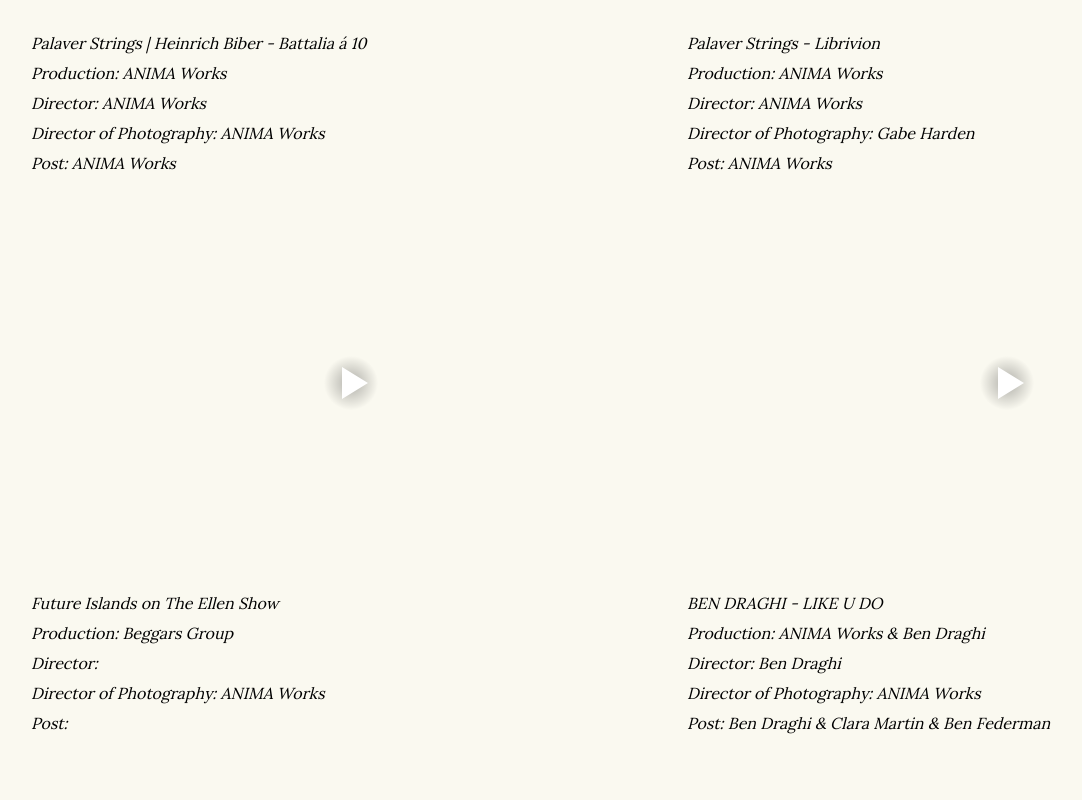
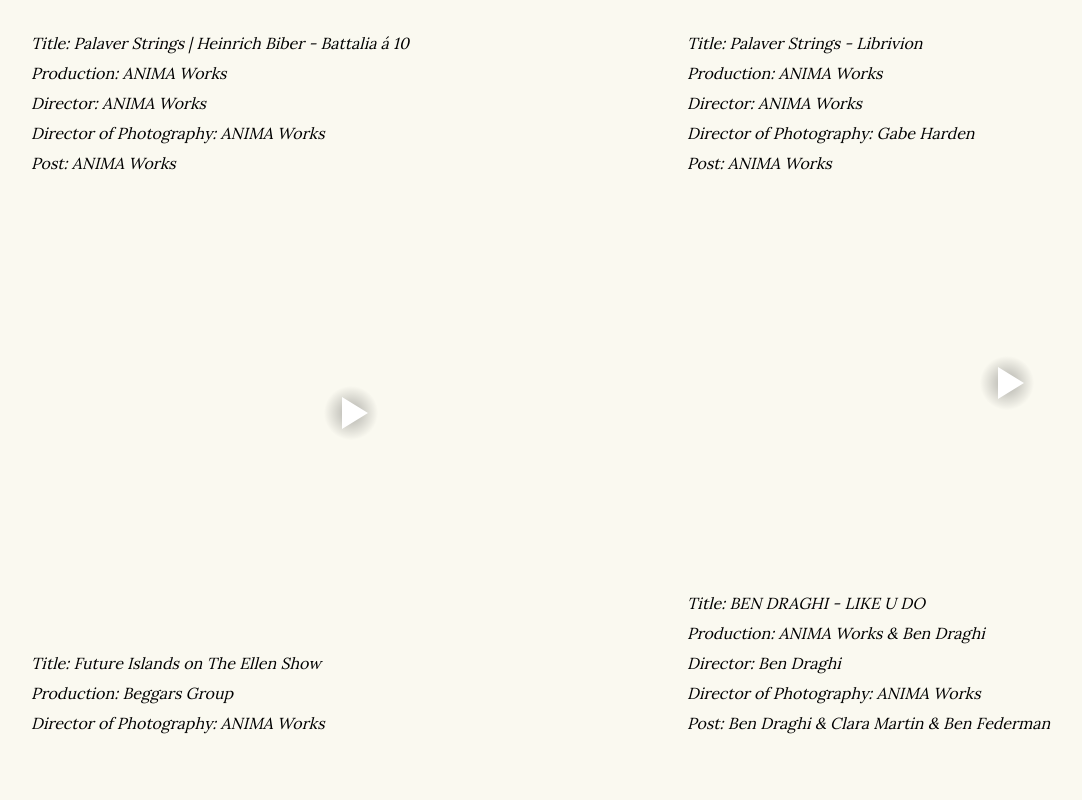
Before and after one commit to mmbarness/anima-works, a React (Create React App) app: page /work in a window 1280 px wide. Shown: the part 1080-1880 px from the top of the page, without its empty margins (33-1115 px from the left). Built offline with nearby package versions, Linux system fonts and the light colour scheme; no server answers.

Commit message:
removed lis that were rendering unnecessarily

```diff
--- a/src/pages/work.tsx
+++ b/src/pages/work.tsx
@@ -36,6 +36,10 @@
         </iframe>
     )
 
+    const renderLI = (category: string, defined:boolean, data?: string) => {
+        const li = <li className="video-item-text">{category}: {data}</li>
+        return (defined) ? li : undefined
+    }
 
     const renderLinks = (video: any, i:number) =>{
         // const embedCode = renderEmbed(video.linkInfo.type, video.linkInfo.videoHash)
@@ -51,11 +55,11 @@
             <div className={gridId}>
                 {embedCode}
                 <ul className="video-item-text-container">
-                    <li className="video-item-text">{title}</li>
-                    <li className="video-item-text">Production: {video.linkInfo.Production}</li>
-                    <li className="video-item-text">Director: {video.linkInfo.Director}</li>
-                    <li className="video-item-text">Director of Photography: {video.linkInfo['Director of Photography']}</li>
-                    <li className="video-item-text">Post: {video.linkInfo.Post}</li>
+                    {renderLI('Title', true, title)}
+                    {renderLI('Production', (video.linkInfo.Production !== undefined), video.linkInfo.Production)}
+                    {renderLI('Director', (video.linkInfo.Director !== undefined), video.linkInfo.Director)}
+                    {renderLI('Director of Photography', (video.linkInfo['Director of Photography'] !== undefined), video.linkInfo['Director of Photography'])}
+                    {renderLI('Post', (video.linkInfo.Post !== undefined), video.linkInfo.Post)}
                 </ul>
             </div>
         return (embed)
--- a/src/styles/navbar.scss
+++ b/src/styles/navbar.scss
@@ -20,8 +20,17 @@
     text-decoration: underline;
 }
 
+@media screen and (min-width: 0px) and (max-width:1499px) and (orientation: landscape){
+    #navBar p {
+        font-size: calc((2 - 1) * 1vw + .5rem);
+        margin: 0px 5px;
+    }
+    #navBar-links a{
+        font-size: calc((2 - 1) * .75vw + .5rem);
+    }
+}
 
-@media screen and (min-width: 0) and (max-width: 2119px) and (orientation: landscape){
+@media screen and (min-width: 1500px) and (max-width: 2119px) and (orientation: landscape){
     #navBar p {
         font-size: calc((2 - 1) * 1vw + .5rem);
         margin: 0px 5px;
--- a/src/styles/work.scss
+++ b/src/styles/work.scss
@@ -25,6 +25,11 @@
     width: 40rem;
 }
 
+.react-player__preview{
+    width: 100%;
+    height: 100%;
+}
+
 .video-item-text-container{
     display: flex;
     flex-flow: column;
```
